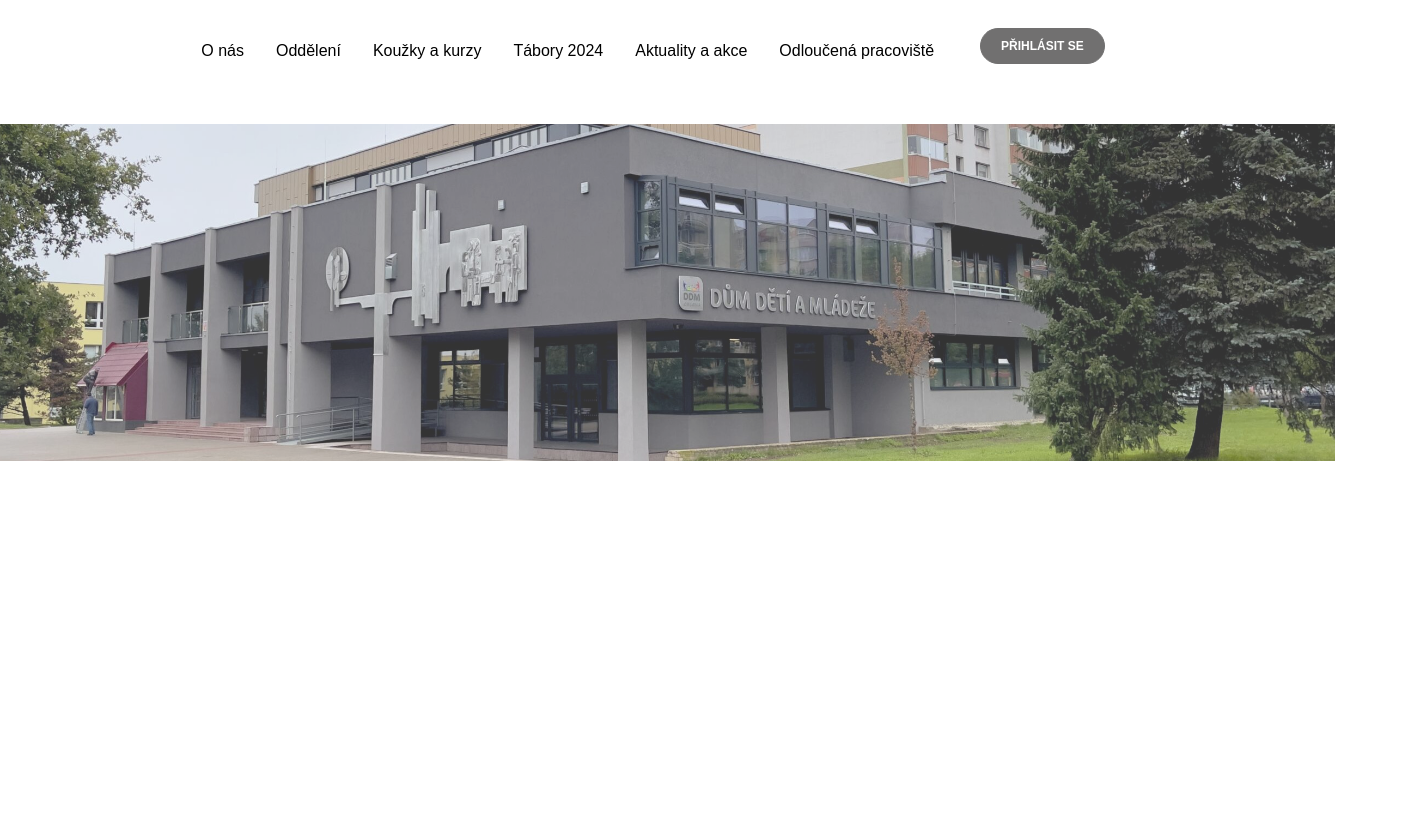
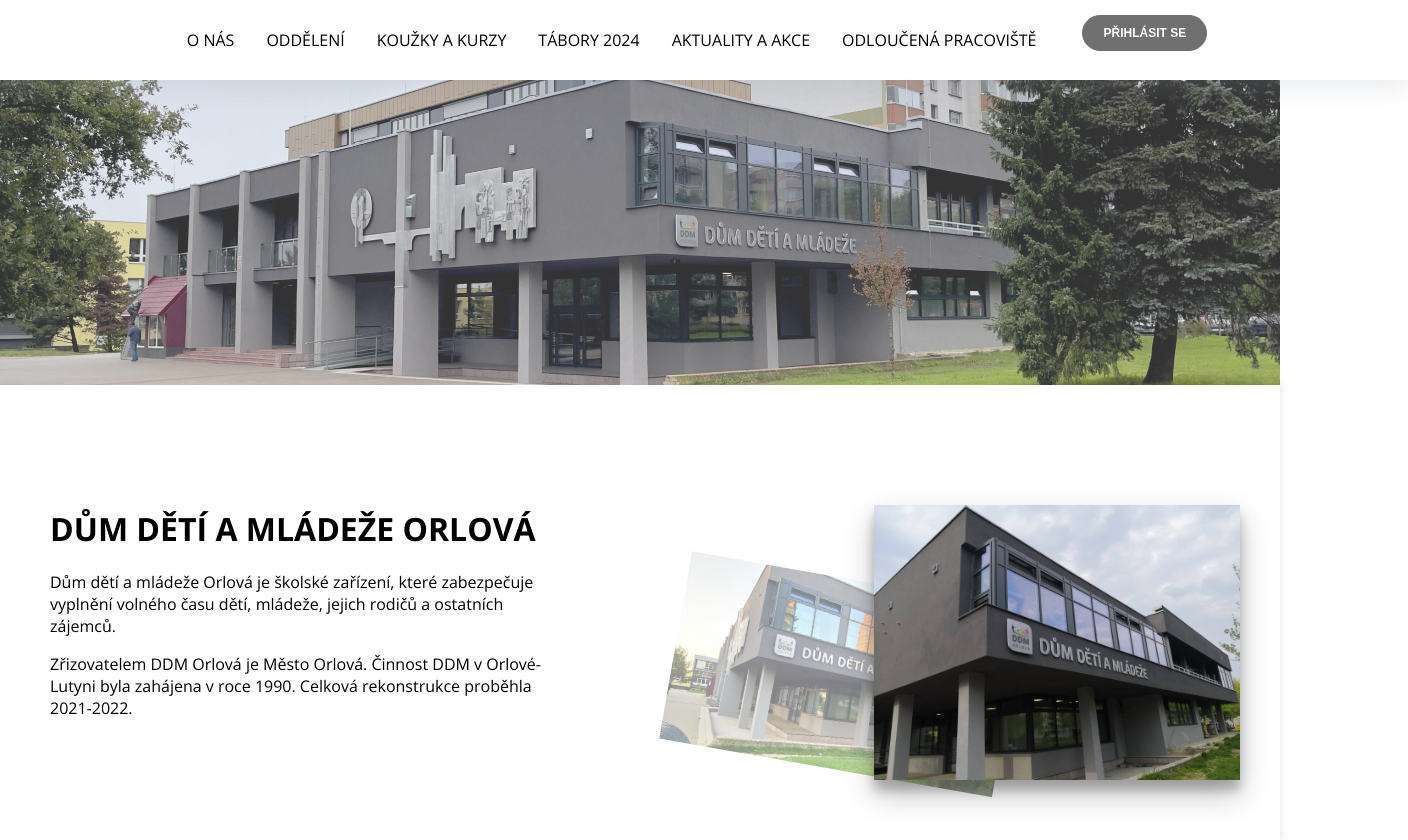
Before and after one commit to RomanSosty/WebSystem, a React (Vite) app in the folder frontend-react/: page / in a window 1280 px wide. Shown: the whole page, 1408 px wide, since content can reach past the window. Before the commit the page ends 800 px from the top, so only its background shows below. Built offline with nearby package versions, Linux system fonts and the light colour scheme.

Commit message:
edit main screen

```diff
--- a/frontend-react/src/Header.css
+++ b/frontend-react/src/Header.css
@@ -1,13 +1,15 @@
 .header {
-    background-color: #FFFFFF;
-    padding: 20px 20px 0 ;
+    background: white;
     position: sticky;
+    padding: 15px 0;
     top: 0;
     z-index: 100;
     display: flex;
     align-items: center;
     justify-content: center;
-    width: 100%;
+    width: 110%;
+    text-transform: uppercase;
+    box-shadow: rgba(149, 157, 165, 0.2) 0px 8px 24px;
 }
 
 nav {
@@ -54,7 +56,7 @@
 
 .dropdown-content li a {
     color: black;
-    padding: 12px 4px;
+    padding: 10px 20px 10px 0;
     text-decoration: none;
     display: block;
     text-align: left;
--- a/frontend-react/src/Header.tsx
+++ b/frontend-react/src/Header.tsx
@@ -23,7 +23,6 @@
 
     const navigate = useNavigate();
     const handleClick = (e: React.MouseEvent<HTMLAnchorElement>) => {
-        e.preventDefault();
         const path = e.currentTarget.getAttribute("href");
         if (path) {
             navigate(path, {
--- a/frontend-react/src/index.css
+++ b/frontend-react/src/index.css
@@ -1,3 +1,8 @@
+@import url('https://fonts.googleapis.com/css2?family=Open+Sans:ital,wght@0,300..800;1,300..800&display=swap');
+
 :root {
-    font-family: 'Montserrat', sans-serif;
+    font-family: 'Open Sans', sans-serif;
 }
+body{
+    margin: 0;
+}
--- a/frontend-react/src/pages/HomePage.css
+++ b/frontend-react/src/pages/HomePage.css
@@ -1,11 +1,50 @@
 
-.container {
+.main-img-container {
     display: flex;
     justify-content: center;
     align-items: center;
+    height: 300px;
+    margin: 0;
 }
 
 .main-image {
-    max-width: 110%;
+    height: auto;
+    max-width: 100%;
     opacity: 80%;
 }
+
+.hero-text-container{
+    padding: 30px;
+    box-shadow: rgba(99, 99, 99, 0.2) 0px 2px 8px 0px;
+    display: grid;
+    grid-template-columns: 1.75fr 1.5fr;
+    height: 400px;
+    align-items: center;
+}
+
+.hero-text{
+    padding: 20px;
+    margin-right: 100px;
+}
+
+.hero-image-container{
+    padding: 15px;
+    position: relative;
+}
+
+.hero-image{
+    width: 65%;
+    position: absolute;
+    top: -90px;
+    right: 10px;
+    box-shadow: rgba(0, 0, 0, 0.25) 0px 14px 28px, rgba(0, 0, 0, 0.22) 0px 10px 10px;
+}
+.hero-image-2{
+    width: 60%;
+    position: absolute;
+    z-index: -1;
+    opacity: 50%;
+    left: 0;
+    transform: rotate(10deg);
+    transform-origin: top right;
+}
--- a/frontend-react/src/pages/HomePage.tsx
+++ b/frontend-react/src/pages/HomePage.tsx
@@ -1,10 +1,29 @@
 import mainImg from "../assets/hlavni-pohled.jpg";
+import bocniImg from "../assets/bocni-pohled.jpg";
+import bocniImg2 from "../assets/bocni-pohled-2.jpg";
 import './HomePage.css'
 
 const HomePage = () => {
     return (
-        <div className="container">
-            <img src={mainImg} alt="Hlavní budova" className="main-image"/>
+        <div>
+            <div className="main-img-container">
+                <img src={mainImg} alt="Hlavní budova" className="main-image"/>
+            </div>
+            <div className="hero-text-container">
+                <div className="hero-text">
+                    <h1>DŮM DĚTÍ A MLÁDEŽE ORLOVÁ</h1>
+                    <p>Dům dětí a mládeže Orlová je školské zařízení,
+                        které zabezpečuje vyplnění volného času dětí, mládeže, jejich rodičů
+                        a ostatních zájemců.</p>
+                    <p>Zřizovatelem DDM Orlová je Město Orlová.
+                        Činnost DDM v Orlové-Lutyni byla zahájena v roce 1990.
+                        Celková rekonstrukce proběhla 2021-2022.</p>
+                </div>
+                <div className="hero-image-container">
+                    <img src={bocniImg} alt="Boční pohled" className="hero-image"/>
+                    <img src={bocniImg2} alt="Druhý boční pohled" className="hero-image-2"/>
+                </div>
+            </div>
         </div>
     )
 
--- /dev/null
+++ b/frontend-react/src/pages/TkJoyPage.css
@@ -0,0 +1,12 @@
+.posts-container{
+    display: flex;
+    justify-content: center;
+    align-items: center;
+    margin: 30px
+}
+
+.post-box {
+    background-color: #969696;
+    padding: 30px;
+    border-radius: 20px;
+}
--- a/frontend-react/src/pages/TkJoyPage.tsx
+++ b/frontend-react/src/pages/TkJoyPage.tsx
@@ -1,12 +1,15 @@
 import {useLocation} from "react-router-dom";
+import "./TkJoyPage.css"
 
 const TkJoyPage = () => {
     const location = useLocation();
     const {roles} = location.state || {};
 
     return (
-        <div>
-            TK JOY + {roles}
+        <div className="posts-container">
+            <div className="post-box">
+               <h1> TK JOY + {roles}</h1>
+            </div>
         </div>
     )
 }
```
Also changed, not shown: frontend-react/src/assets/bocni-pohled-2.jpg (added), frontend-react/src/assets/bocni-pohled.jpg (added).
